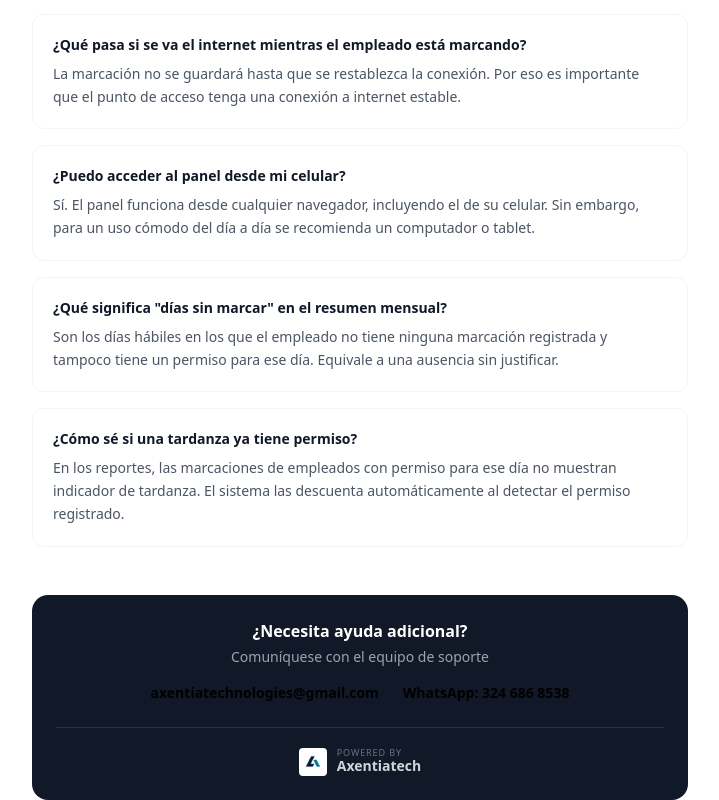
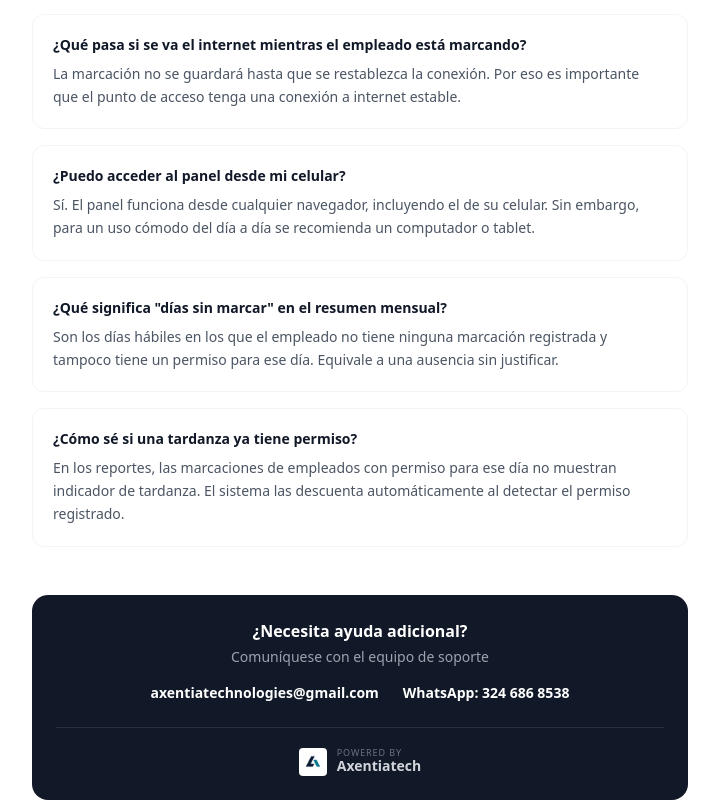
Before and after one commit to habid8374/cootransa-asistencia, a React (Vite) app: page /admin/manual in a window 1280 px wide. Shown: the part 7531-8331 px from the top of the page, without its empty margins (400-1119 px from the left). Built offline with nearby package versions, Linux system fonts and the light colour scheme; no server answers; what face-api.js would draw is missing.

Commit message:
Mejorar legibilidad del contacto Axentiatech en el footer del manual
Co-Authored-By: Claude Sonnet 4.6 <noreply@anthropic.com>
Claude-Session: https://claude.ai/code/session_01JsVULnozg2siQ5Rc2jXNKh

```diff
--- a/src/pages/admin/ManualUsuario.tsx
+++ b/src/pages/admin/ManualUsuario.tsx
@@ -318,8 +318,8 @@ export default function ManualUsuario() {
             <p className="text-white font-bold mb-1">¿Necesita ayuda adicional?</p>
             <p className="text-gray-400 text-sm mb-4">Comuníquese con el equipo de soporte</p>
             <div className="flex items-center justify-center gap-6 flex-wrap mb-6">
-              <span className="text-brand-400 text-sm font-semibold">axentiatechnologies@gmail.com</span>
-              <span className="text-brand-400 text-sm font-semibold">WhatsApp: 324 686 8538</span>
+              <span className="text-white text-sm font-semibold">axentiatechnologies@gmail.com</span>
+              <span className="text-white text-sm font-semibold">WhatsApp: 324 686 8538</span>
             </div>
             <div className="border-t border-white/10 pt-5 flex items-center justify-center gap-2.5">
               <img src="/axentiatech-logo.jpg" alt="Axentiatech" className="w-7 h-7 rounded object-contain bg-white p-0.5" />
```
